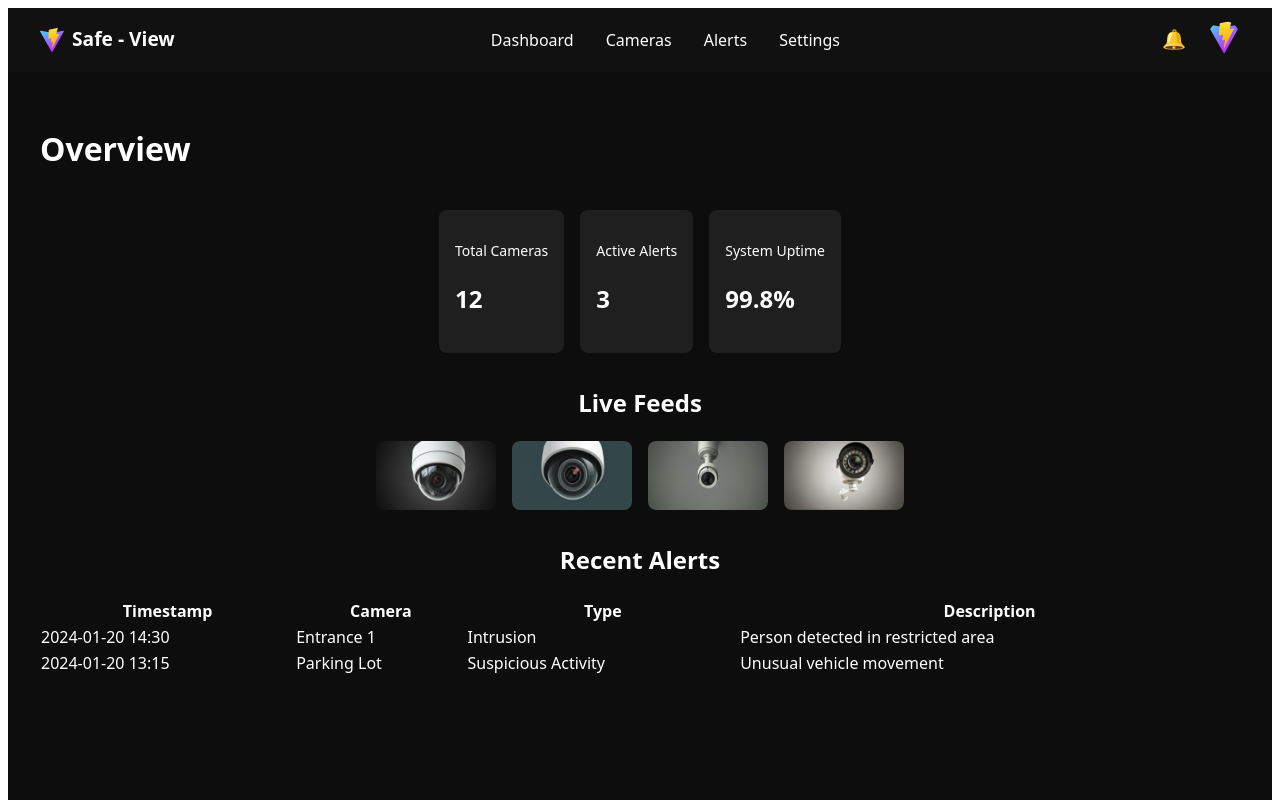
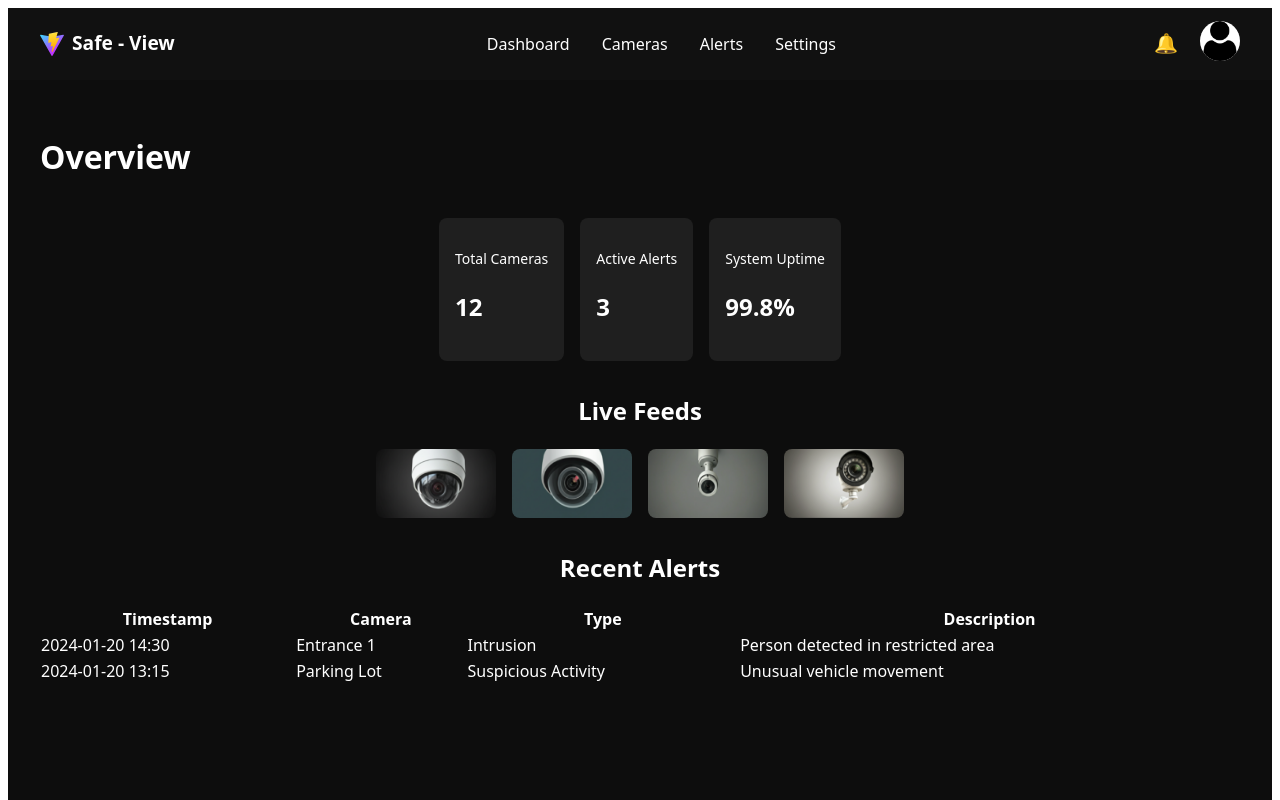
Before and after one commit to SafeView/Frontend, a React (Vite) app: page / in a window 1280 px wide. Shown: the top 800 px of the page. Built offline with nearby package versions, Linux system fonts and the light colour scheme.

Commit message:
FIX : defaultProfile.png 로 프로필 변경

```diff
--- a/src/components/Header/Header.module.css
+++ b/src/components/Header/Header.module.css
@@ -53,7 +53,8 @@
 }
 
 .profile {
-    width: 32px;
-    height: 32px;
+    width: 40px;
+    height: 40px;
     border-radius: 50%;
+    background-color: white;
 }
--- a/src/components/Header/Header.tsx
+++ b/src/components/Header/Header.tsx
@@ -20,7 +20,7 @@ const Header = () => {
                 <button className={styles.iconBtn}>🔔</button>
                 <Link to="/login">
                     <img
-                        src="/vite.svg" // Placeholder profile image
+                        src="/assets/defaultProfile.png" // Placeholder profile image
                         alt="profile"
                         className={styles.profile}
                     />
```
